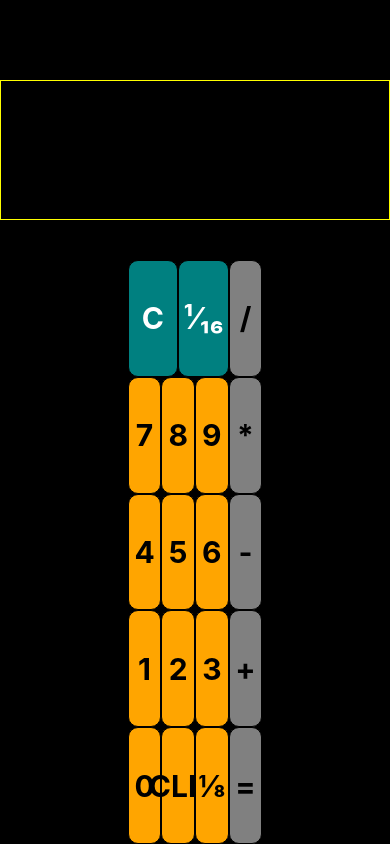
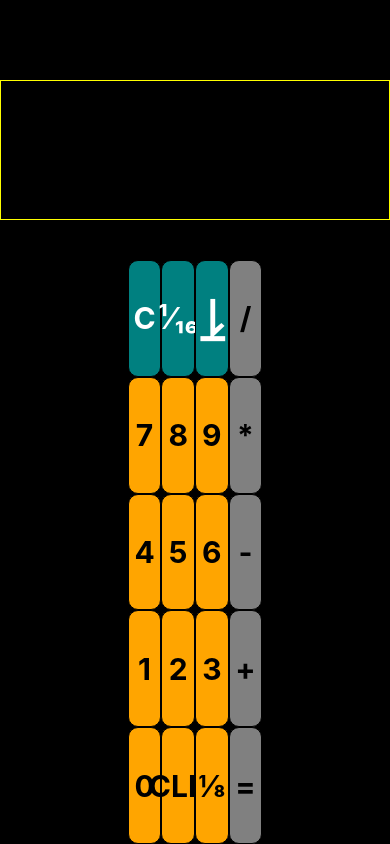
Before and after one commit to postazure/fraction-calculator-app, a React Native app: screen / in a window 390 px wide. Built offline with nearby package versions, Linux system fonts and the light colour scheme.

Commit message:
Rounding Accuracy is set via utility pad

```diff
--- a/App.js
+++ b/App.js
@@ -1,11 +1,12 @@
 import React from 'react'
-import { StyleSheet, Text, View } from 'react-native'
+import { StyleSheet, View } from 'react-native'
 import NumPad from './components/NumPad'
 import OperationPad from './components/OperationPad'
-import { EVENT_TYPE, SEGMENT_TYPE } from './constants'
+import { EVENT_TYPE } from './constants'
 import Output from './components/Output'
 import { buildNumberSegment, buildOperationalSegment, calculateSegments, NumberSegment } from './segment'
 import UtilityPad from './components/UtilityPad'
+import { cycleValue } from './utils'
 
 const INITIAL_STATE = {
   calculationSegments: [],
@@ -13,10 +14,9 @@ const INITIAL_STATE = {
   currentSegmentEvents: [],
   solution: undefined,
   showSolution: false,
-  roundingAccuracy: 16 // is equal to 1/16th
+  roundingAccuracy: 16, // is equal to 1/16th,
+  roundingStrategy: Math.floor
 }
-
-const ROUNDING_STRATEGY = Math.floor // floor, ceiling, straight
 
 export default class App extends React.Component {
   state = INITIAL_STATE
@@ -75,7 +75,7 @@ export default class App extends React.Component {
     }
   }
 
-  handleAllClear = () => this.setState(INITIAL_STATE)
+  handleAllClear = () => this.setState({...INITIAL_STATE, roundingAccuracy: this.state.roundingAccuracy, roundingStrategy: this.state.roundingStrategy})
 
   truncateValueSegment = () => {
     const segment = NumberSegment()
@@ -93,11 +93,12 @@ export default class App extends React.Component {
 
   cycleRoundingAccuracy = () => {
     const possibleDenominators = [2, 4, 8, 16, 32, 64]
-    let currentIndex = possibleDenominators.indexOf(this.state.roundingAccuracy)
-    if (currentIndex++ >= possibleDenominators.length - 1) {
-      currentIndex = 0
-    }
-    this.setState({roundingAccuracy: possibleDenominators[currentIndex]})
+    this.setState({roundingAccuracy: cycleValue(possibleDenominators, this.state.roundingAccuracy)})
+  }
+
+  cycleRoundingStrategy = () => {
+    const possibleStrategies = [Math.floor, Math.ceil, Math.round]
+    this.setState({roundingStrategy: cycleValue(possibleStrategies, this.state.roundingStrategy)})
   }
 
   handleEvaluation = () => {
@@ -107,7 +108,7 @@ export default class App extends React.Component {
     }
 
     const sum = calculateSegments(segments)
-    const segment = buildNumberSegment(sum, ROUNDING_STRATEGY, this.state.roundingAccuracy)
+    const segment = buildNumberSegment(sum, this.state.roundingStrategy, this.state.roundingAccuracy)
 
     this.setState({
       currentSegmentEvents: [],
@@ -144,6 +145,8 @@ export default class App extends React.Component {
               onClear={this.handleAllClear}
               onRoundingAccuracyPress={this.cycleRoundingAccuracy}
               roundingAccuracy={this.state.roundingAccuracy}
+              onRoundingStrategyPress={this.cycleRoundingStrategy}
+              roundingStrategy={this.state.roundingStrategy}
             />
 
             {this.state.showFractionNumpad
--- a/components/UtilityPad.js
+++ b/components/UtilityPad.js
@@ -27,6 +27,9 @@ const style = StyleSheet.create({
     fontWeight: 'bold',
     alignSelf: 'center',
     color: 'white'
+  },
+  strategy: {
+    fontSize: 50
   }
 })
 
@@ -36,8 +39,9 @@ export default class UtilityPad extends React.Component {
       <View style={style.pad}>
 
         <PadButton label={'C'} onPress={this.props.onClear}/>
-        <PadButton label={getLabelForAccuracy(this.props.roundingAccuracy)} onPress={this.props.onRoundingAccuracyPress}/>
-        {/*<PadButton label={'↕'} onPress={()=>{}}/>*/}
+        <PadButton label={getLabelForAccuracy(this.props.roundingAccuracy)}
+                   onPress={this.props.onRoundingAccuracyPress}/>
+        <PadButton label={getLabelForStrategy(this.props.roundingStrategy)} onPress={this.props.onRoundingStrategyPress} styles={style.strategy}/>
       </View>
     )
   }
@@ -60,10 +64,19 @@ const getLabelForAccuracy = (roundingAccuracy) => {
   }
 }
 
-//↥ ↧
+const getLabelForStrategy = (roundingStrategy) => {
+  switch (roundingStrategy) {
+    case Math.ceil:
+      return '⥘'
+    case Math.floor:
+      return '⥕'
+    case Math.round:
+      return '⥮'
+  }
+}
 
-const PadButton = ({label, onPress}) => <TouchableHighlight
+const PadButton = ({label, onPress, styles}) => <TouchableHighlight
   style={style.button}
   onPress={onPress}>
-  <Text style={style.text}>{label}</Text>
+  <Text style={[style.text, styles]}>{label}</Text>
 </TouchableHighlight>
--- a/utils.js
+++ b/utils.js
@@ -5,6 +5,7 @@ const greatestCommonDenominator = function (a, b) {
 
   return greatestCommonDenominator(b, Math.floor(a % b)) // handle LIMIT 0
 }
+
 export const convertToFraction = (decimal) => {
   let len = decimal.toString().length - 2
 
@@ -18,3 +19,11 @@ export const convertToFraction = (decimal) => {
 
   return {numerator, denominator}
 }
+
+export const cycleValue = (arr, currentIndex) => {
+  let nextIndex = arr.indexOf(currentIndex)
+  if (nextIndex++ >= arr.length - 1) {
+    nextIndex = 0
+  }
+  return arr[nextIndex]
+}
```
